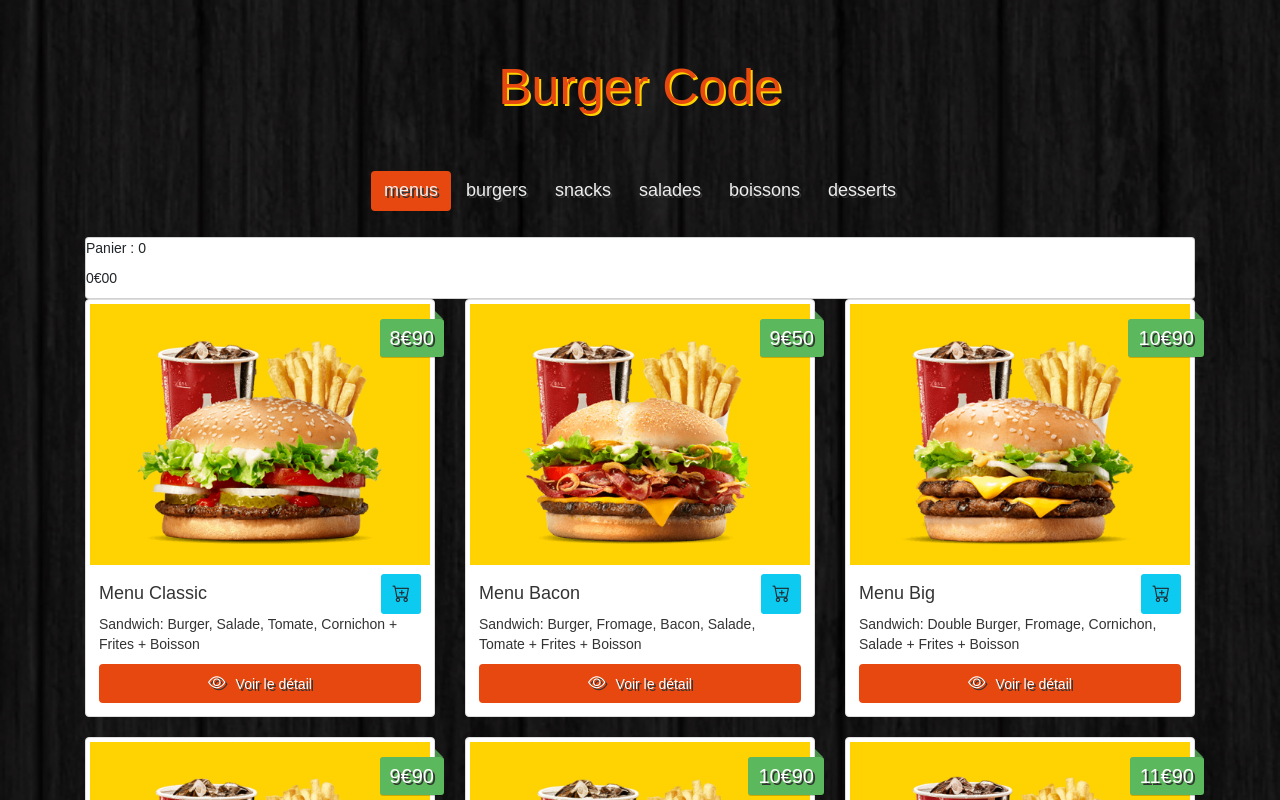
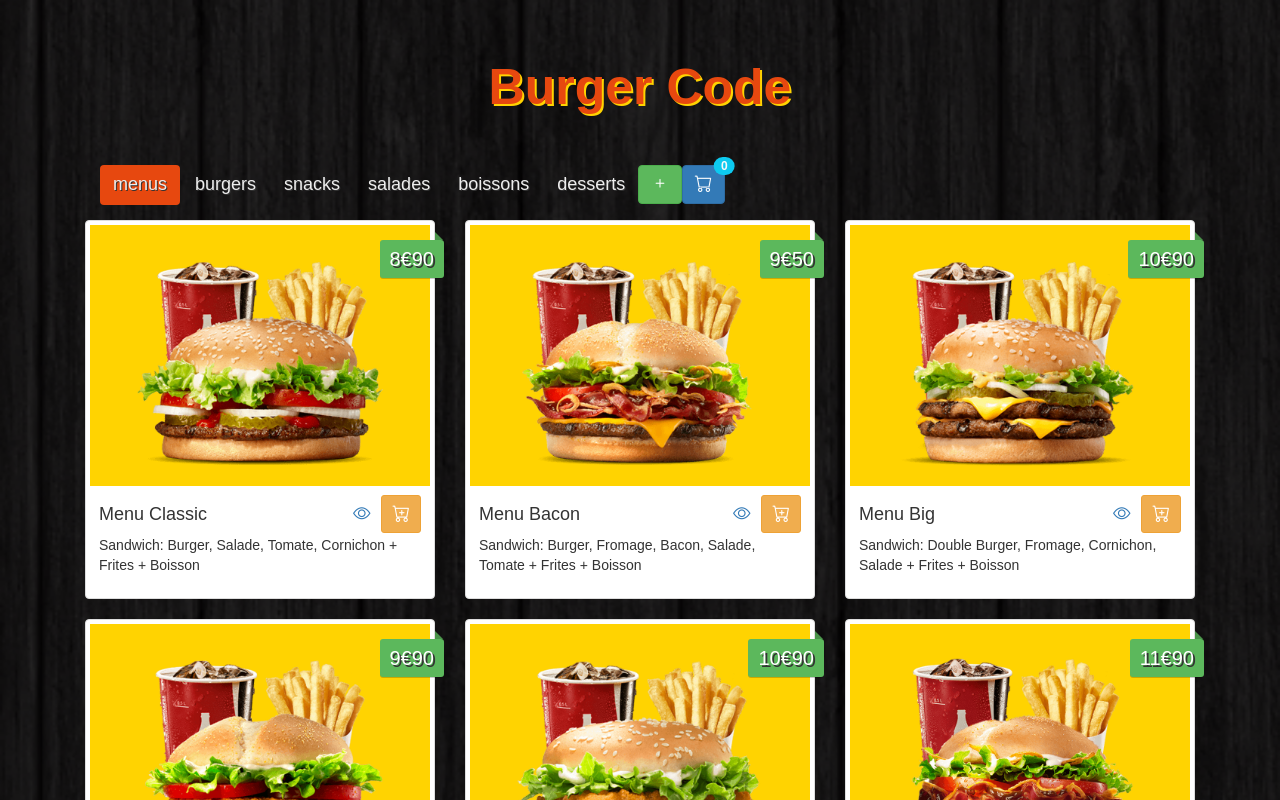
Before and after one commit to fabagile/burger-code, a Next.js app: page /products in a window 1280 px wide. Shown: the top 800 px of the page. Built offline with nearby package versions, Linux system fonts and the light colour scheme; a web font is replaced by a local one.

Commit message:
create action bars
- navbar
- product detail & dish

cleanup products page

```diff
--- a/src/app/products/page.tsx
+++ b/src/app/products/page.tsx
@@ -12,28 +12,9 @@ import { toLocalCurrency } from "@/utils/transform";
 export default function Home() {
   const {getProduct, reset, cart, order, total } = productsStore();
   useEffect(() => console.table(cart), [cart]);
-  return getProduct !== null ? (
+  return  (
     <>
-      <div className="card">
-        <div className="btn-group">
-          <button onClick={reset} className="btn btn-primary">
-            <Icon name="list" />
-          </button>
-          <button onClick={order} className="btn btn-secondary">
-            <Icon name="x" />
-          </button>
-        </div>
-        Panier : {cart.length}
-      </div>
 
-      <Detail key={getProduct.id} {...getProduct} />
-    </>
-  ) : (
-    <>
-      <div className="card">
-        <p>Panier : {cart.length}</p>
-        <p>{toLocalCurrency(total)}</p>
-      </div>
       <List />
     </>
   );
--- a/src/components/layout/Actions.tsx
+++ b/src/components/layout/Actions.tsx
@@ -1,9 +1,15 @@
+'use client'
+
 import React, { ReactNode } from 'react'
 import Button from '../actions/Button'
+type BtnGroupType = {children: ReactNode, btnSize?: string}
 
-const Actions = ({children}: {children: ReactNode}) => {
+
+
+const Actions = ({children, btnSize}: BtnGroupType) => {
+  // const groupClass =
   return (
-    <div className="btn-group">
+    <div className={btnSize && `btn-group-${btnSize}`}>
         {children}
         {/* <Button onClick={()=> {}} >Appuyer</Button> */}
     </div>
--- a/src/components/layout/navbar/Navigation.tsx
+++ b/src/components/layout/navbar/Navigation.tsx
@@ -9,15 +9,18 @@ import Actions from "../Actions";
 import Icon from "@/components/UI/Icon";
 
 const Navigation = () => {
-  const { products, filterProducts, categories, category } = productsStore();
+  const { products, filterProducts, categories, category, cart } = productsStore();
   useEffect(() => console.table(products), [products]);
   // const active = useMemo(()=> links.filter(link=> link.id==""))
   // console.log(category);
 
   return (
-    <>
-      <nav className="navbar">
-        <ul className="nav nav-pills ">
+    <nav className="container-fluid mb-4">
+      <div className=" d-flex justify-content-betwwen">
+        <div>
+
+        </div>
+        <ul className="nav nav-pills flex-1">
           {categories.map(({ id, name }) => (
             <li
               role="presentation"
@@ -32,40 +35,26 @@ const Navigation = () => {
               >
                 {name}
               </Button>
-              {/* <Link onClick={()=> filterProducts(id)} href={`/products`}>{name}</Link> */}
             </li>
           ))}
-
-          {/* $db = Database::connect();
-                $statement = $db->query('SELECT * FROM categories');
-                $categories = $statement->fetchAll();
-                foreach ($categories as $category)
-                {
-                    if($category['id'] == '1')
-                        echo '<li role="presentation" className="active"><a href="#'. $category['id'] . '" data-toggle="tab">' . $category['name'] . '</a></li>';
-                    else
-                        echo '<li role="presentation"><a href="#'. $category['id'] . '" data-toggle="tab">' . $category['name'] . '</a></li>';
-                }
-
-                echo    ' */}
         </ul>
-        {/* <div className="bg-light">
+        {/* <div className="card"> */}
         <Actions>
-              <Button btnColor="primary">
+          <Button btnColor="success">
             <Icon name="plus" />
           </Button>
           <Button btnColor="primary" className="position-relative">
             <Icon name="cart" />
             <span className="position-absolute top-0 start-100 translate-middle badge rounded-pill bg-info text-light">
-                  {products.length}
+              {cart.length}
 
               <span className="visually-hidden">unread messages</span>
             </span>
           </Button>
         </Actions>
-          </div> */}
+      </div>
+      {/* </div> */}
     </nav>
-    </>
   );
 };
 
--- a/src/components/products/Detail.tsx
+++ b/src/components/products/Detail.tsx
@@ -6,6 +6,9 @@ import { useShallow } from "zustand/react/shallow";
 import Icon from "../UI/Icon";
 import AddToCart from "../actions/AddToCart";
 import { toLocalCurrency } from "@/utils/transform";
+import Actions from "../layout/Actions";
+import Button from "../actions/Button";
+import Link from "next/link";
 
 const Detail = ({ id, name, description, price, image }) => {
   const { select, getProduct, addToCart } = productsStore(
@@ -29,14 +32,24 @@ const Detail = ({ id, name, description, price, image }) => {
           <div className="caption">
             <div className="d-flex justify-content-between mb-3">
               <h4>{name}</h4>
-              <AddToCart action={() => addToCart(id)} />
+              {/* <div className="float-right"></div> */}
             </div>
             <p>{description}</p>
-            <div className="my-3">
-              <a href="/products" className="btn-lg btn-info " role="button">
+            <div className="my-3 float-end">
+              <Actions>
+                <Button btnColor="warning">
+                  <Icon name="cart-plus" />
+                </Button>
+                <Link href="/" onClick={() => addToCart(id)}>
+                  <Button btnColor="info">
+                    <Icon name="arrow-left" />
+                  </Button>
+                </Link>
+              </Actions>
+              {/* <a href="/products" className="btn-lg btn-info " role="button">
                 <Icon name="home" />
                 <span className="ps-3">Retour à l'accueil</span>
-              </a>
+              </a> */}
             </div>
           </div>
         </div>
--- a/src/components/products/Dish.tsx
+++ b/src/components/products/Dish.tsx
@@ -6,6 +6,9 @@ import { useShallow } from "zustand/react/shallow";
 import AddToCart from "../actions/AddToCart";
 import Icon from "../UI/Icon";
 import { toLocalCurrency } from "@/utils/transform";
+import Link from "next/link";
+import Actions from "../layout/Actions";
+import Button from "../actions/Button";
 
 const Dish = ({ id, name, description, price, image }) => {
   const { select, getProduct, addToCart } = productsStore(
@@ -17,20 +20,36 @@ const Dish = ({ id, name, description, price, image }) => {
   );
   return (
     <div className="col-sm-6 col-md-4">
+      <Link href={`/products/${id}`}>
         <div className="thumbnail" onClick={() => select(id)}>
           <img src={`/images/${image}`} alt={`${name}`} />
           <div className="price">{toLocalCurrency(price)}</div>
           <div className="caption">
             <div className="d-flex justify-content-between">
               <h4>{name}</h4>
-            <AddToCart action={() => addToCart(id)} />
+              <div className="float-end">
+                <Actions btnSize="sm">
+                  <Button size="sm" outline btnColor="link">
+                    <Link href={`/products/${id}`}>
+                      <Icon name="eye" />
+                    </Link>
+                  </Button>
+                  <Button
+                    size="sm"
+                    onClick={() => addToCart(id)}
+                    btnColor="warning"
+                  >
+                    <Icon name="cart-plus" />
+                  </Button>
+                  {/* <AddToCart  /> */}
+                  {/* <span className="ps-3">Voir le détail</span> */}
+                </Actions>
+              </div>
             </div>
             <p>{description}</p>
-          <a href={`/products/${id}`} className="btn btn-order" role="button">
-            <Icon name="eye" /><span className="ps-3">Voir le détail</span>
-          </a>
           </div>
         </div>
+      </Link>
     </div>
   );
 };
--- a/src/styles/main.scss
+++ b/src/styles/main.scss
@@ -3,36 +3,44 @@ body {
   // background-image: url(../../public/images/Burger.jpg);
   background-size: cover;
 }
+// h1 {
+
+//   color: #ffd301;
+// }
 .site {
   font-family: "Holtwood One SC", sans-serif;
+  font-weight: 400;
 }
 
 .text-logo {
   font-family: "Holtwood One SC", sans-serif;
   color: #e7480f;
+  font-weight: 600;
   text-shadow: 2px 2px #ffd301;
   font-size: 50px;
   padding: 40px 0px;
   text-align: center;
-  .glyphicon {
-    color: #ffd301;
-    text-shadow: 0px 0px #ffd301;
-  }
+  // .glyphicon {
+  //   color: #ffd301;
+  //   text-shadow: 0px 0px #ffd301;
+  // }
 }
 
 .nav {
   margin-bottom: 40px;
-  > li > a, > li > button {
+  > li > a,
+  > li > button {
     color: #eee;
     font-size: 18px;
-    text-shadow: 2px 2px #333;
+    text-shadow: 1px 1px #333;
     &:focus,
     &:hover {
       color: #e7480f;
       background-color: #eee;
     }
   }
-  &-pills > li.active > a, &-pills > li.active > button {
+  &-pills > li.active > a,
+  &-pills > li.active > button {
     &,
     &:hover,
     &:focus {
@@ -57,6 +65,7 @@ body {
   padding: 5px 10px;
   font-size: 20px;
   border-radius: 3px;
+
   &:before {
     border: 4px solid transparent;
     border-bottom: 4px solid #4a934a;
```
Lines whose indentation alone changed are shown as unchanged.
